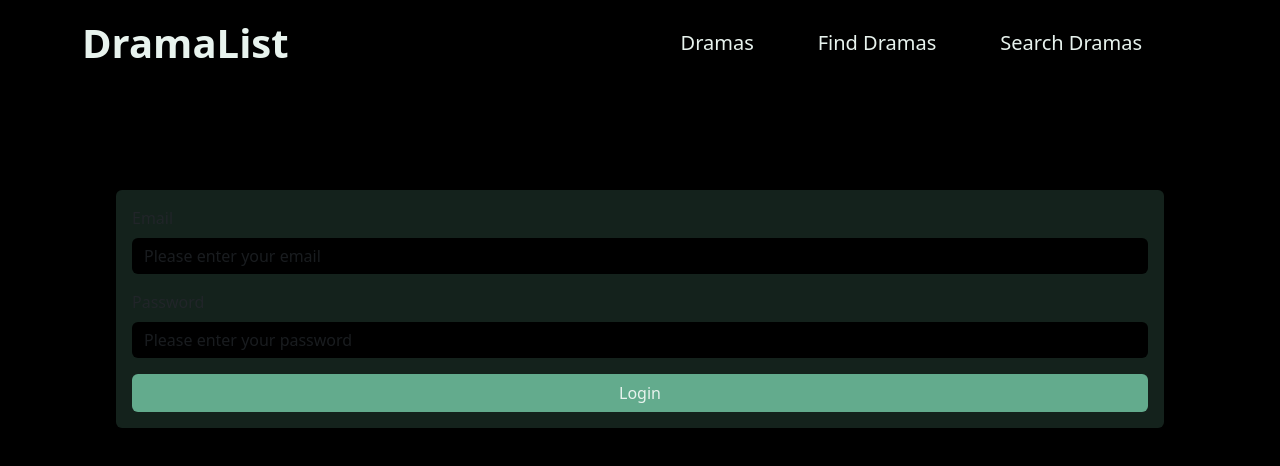
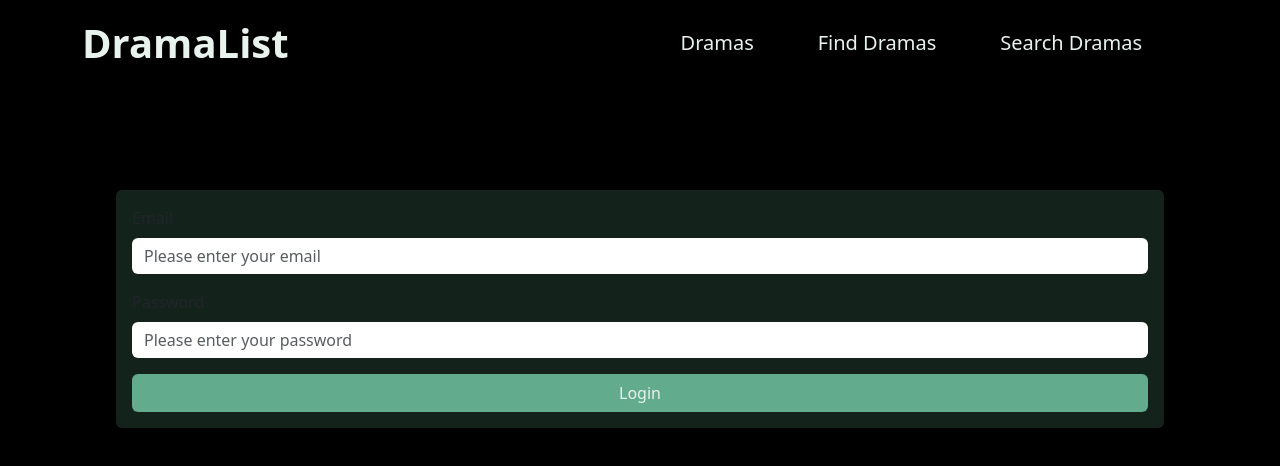
Before and after one commit to RamandeepVandal/mern-dramalist-app, a React (Vite) app in the folder client/: page /login in a window 1280 px wide. Shown: the top 466 px of the page. Built offline with nearby package versions, Linux system fonts and the light colour scheme.

Commit message:
Updated the from-control tags

```diff
--- a/client/src/index.css
+++ b/client/src/index.css
@@ -220,17 +220,21 @@ video {
   color: var(--accent);
 }
 
-.form-control {
+.form-control-search {
   background-color: var(--background);
   border: none;
   color: var(--text);
+}
+
+.form-control {
+  border: none;
 }
 
 input {
   color: var(--text);
 }
 
-.form-control:focus {
+.form-control-search:focus {
   background-color: var(--background);
   color: var(--text);
 }
```
